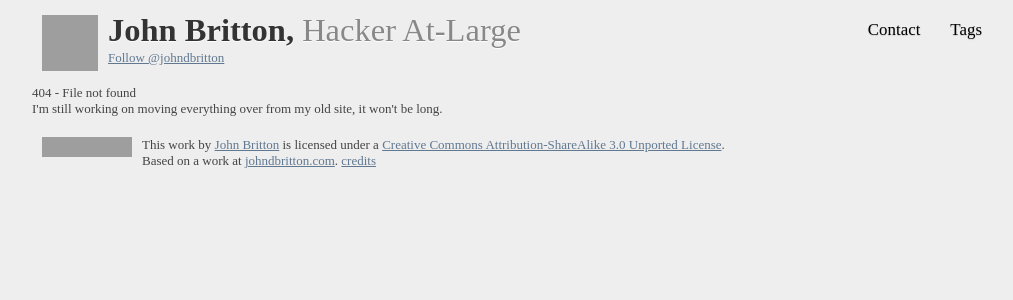
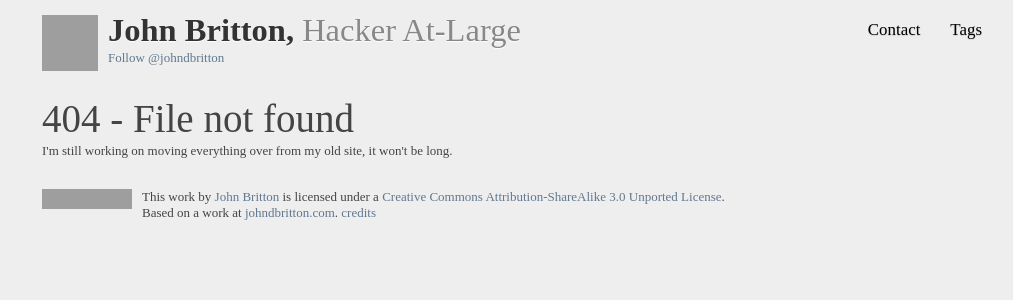
Before and after one commit to johndbritton/johndbritton.github.io, a Jekyll site: the page built from 404.html, in a window 1280 px wide. Shown: the top 300 px of the page, without its empty margins (128-1141 px from the left). Built offline with Jekyll 4.4.1, drawn with Linux system fonts in a browser that asks for light colours; nearby versions of some CDN libraries; some web fonts are replaced; comment, search, counter and statistics services are not loaded; grey boxes are pictures that could not be loaded.

Commit message:
cleaned up css styles

```diff
--- a/css/style.css
+++ b/css/style.css
@@ -85,6 +85,10 @@ a:hover { color: #036; }
    ||                                              ||
     \\ ========================================== //
 */
+
+/*
+// Fonts
+*/
 @font-face {
   font-family: 'PT Sans';
   font-style: italic;
@@ -134,6 +138,9 @@ a:hover { color: #036; }
   src: local('Arvo Italic'), local('Arvo-Italic'), url('http://themes.googleusercontent.com/font?kit=ui4L3MaHUbARhH-m5bxHRevvDin1pK8aKteLpeZ5c0A') format('woff');
 }
 
+/*
+// Base Elements
+*/
 body {
   background-color: #eeeeee;
   font-family: 'PT Sans';
@@ -145,31 +152,33 @@ h1, h2, h3, h4, h5, h6 {
 em{
   font-style: italic;
 }
-.engrave {
-  color: #333333;
-  text-shadow: 0px 1px 1px #ffffff;
+a{
+  text-decoration: none;
 }
 
+/*
+// Contain everything
+*/
 #container {
   width: 960px;
   margin: auto;
 }
 
+/*
+// Site header
+*/
 header {
   margin: 10px;
   clear: both;
   overflow: auto;
 }
-
 #avatar {
   margin: 5px 10px 0 0;
   float: left;
 }
-
 #heading{
   float: left;
 }
-
 #title h1 {
   color: #333333;
   text-shadow: 0px 1px 1px #ffffff;
@@ -180,13 +189,15 @@ header {
   color: #888888;
   font-weight: normal;
 }
-
 #twitter {
   height: 20px;
   width: 300px;
   float: left;
 }
 
+/*
+// Navigation
+*/
 #navigation {
   float: right;
 }
@@ -208,15 +219,36 @@ header {
   margin-left: 30px;
 }
 
+/*
+// Content Area
+*/
 #main {
   clear: both;
 }
 
+/*
+// Footer
+*/
+footer {
+  clear: both;
+  overflow: auto;
+  margin: 10px 0px;
+}
+#cclicense {
+  margin: 10px;
+}
+#cclicense img{
+  float: left;
+  padding-right: 10px;
+}
+
+/*
+// Homepage photo and description
+*/
 #feature{
   overflow: auto;
   margin: 10px 0;
 }
-
 #intro {
   text-align: right;
   width: 140px;
@@ -232,7 +264,6 @@ header {
   font-size: 1.1em;
   margin-top: 10px;
 }
-
 #portrait {
   margin: 0px 10px;
   float:right;
@@ -241,6 +272,7 @@ header {
   display: block;
 }
 
+
 #blog {
   float: right;
   margin: 10px;
@@ -248,6 +280,9 @@ header {
   clear: both;
 }
 
+/*
+// Post listings
+*/
 ul.posts h2 {
   font-size: 2em;
 }
@@ -259,6 +294,9 @@ ul.posts {
 ul.posts li.post {
   margin: 0 0 30px 0px;
   padding-left: 84px;
+}
+ul.posts li.post .comment-count{
+  clear: left;
 }
 ul.posts li.category-education{
   background: url('/img/category/education.png') no-repeat left;
@@ -291,10 +329,9 @@ ul.posts li.category-travel{
   background: url('/img/category/travel.png') no-repeat left;
 }
 
-.post .comment-count{
-  clear: left;
-}
-
+/*
+// Tags
+*/
 .tags{
   margin:0;
   padding:0;
@@ -302,7 +339,6 @@ ul.posts li.category-travel{
   margin:5px 0;
   list-style:none;
 }
-
 .tags li, .tags a{
   float:left;
   position:relative;
@@ -311,7 +347,6 @@ ul.posts li.category-travel{
   line-height:16px;
   font-size:10px;
 }
-
 .tags a{
   padding:0 10px 0 10px;
   background:#ffffff;
@@ -333,56 +368,56 @@ border-top-left-radius:4px;
 
   border-style: none none none solid;
 }
-
 .tags a:hover{background:#FFFFFF; color:#003366;}
 .tags a:hover{border-color: #003366;}
-
-#blog a{
-  text-decoration: none;
+#tags ul {
+  list-style-type: none;
+  margin: 0;
+  padding: 0;
+}
+#tags li {
+  margin: 10px;
+  float: left;
 }
 
+/*
+// Post page
+*/
+#post-page{}
 #viewall {
   text-align: center;
 }
-
 #post {
   clear: both;
 }
-
 #post-title h1 {
   font-size: 2em;
   margin: 40px auto;
   text-align: center;
   width: 750px;
 }
-
 #post-body h1 {
   font-size: 1.2em;
   margin: 15px 0;
 }
-
 #post-body {
   font-size: 1.3em;
   line-height: 1.5em;
   width: 600px;
   margin: auto;
 }
-
 #post-body p{
   margin: 10px 0;
 }
-
 #post-body img, #post-body iframe, #post-body embed{
   display: block;
   margin: 20px auto;
 }
-
 #post-body ul, #post-body ol, #post-body dl {
   width: 500px;
   margin: 20px auto;
   padding-left: 25px;
 }
-
 #post-body blockquote{
   width: 500px;
   padding: 10px;
@@ -397,43 +432,41 @@ border-style: none none none solid;
   background: url(/img/open-quote.gif) no-repeat left top;
   padding-left: 18px;
 }
-
 #related {
   width: 600px;
   margin: 10px auto;
 }
-
 #related h2 {
   font-size: 1.5em;
   margin: 10px 0 20px;
 }
-
 #related ul{
   padding: 0;
   margin: 0;
 }
-
 #related li {
   font-size: 1.3em;
   margin: 10px 0;
   list-style-type: none;
 }
-
 #comments {
   width: 600px;
   margin: 10px auto;
 }
 
-#tags ul {
-  list-style-type: none;
-  margin: 0;
-  padding: 0;
+/*
+// Not found page
+*/
+#notfound-page{
+  padding: 10px;
 }
-#tags li {
-  margin: 10px;
-  float: left;
+#notfound-page h1{
+  font-size: 3em;
 }
 
+/*
+// Reusable call to action button
+*/
 a.cta-button {
   display: block;
   width: 250px;
@@ -465,7 +498,6 @@ a.cta-button {
   text-align: center;
   text-shadow: 0 -1px 0 #4c9021;
 }
-
 a.cta-button:hover {
   background-color: #76b347;
   background-image: -webkit-gradient(linear, left top, left bottom, from(#76b347), to(#5e9e2e));
@@ -483,7 +515,6 @@ a.cta-button:hover {
   cursor: pointer;
   text-decoration: none;
 }
-
 a.cta-button:active {
   border: 1px solid #5b992b;
   border-bottom: 1px solid #538c27;
@@ -494,7 +525,9 @@ a.cta-button:active {
   box-shadow: inset 0 0 8px 4px #548c29, 0 1px 0 0 #eeeeee;
 }
 
-
+/*
+// Tag cloud
+*/
 .weight-1{
   font-size: 1.2em;
 }
@@ -546,31 +579,6 @@ a.cta-button:active {
 .weight-46, .weight-47, .weight-48, .weight-49, .weight-50{
   font-size: 4.4em;
 }
-
-
-
-#notfound{
-  padding: 10px;
-}
-
-#notfound h1{
-  font-size: 3em;
-}
-
-footer {
-  clear: both;
-  overflow: auto;
-  margin: 10px 0px;
-}
-
-#cclicense {
-  margin: 10px;
-}
-
-#cclicense img{
-  float: left;
-  padding-right: 10px;
-}
 /*
     // ========================================== \\
    ||                                              ||
```
Lines whose indentation alone changed are shown as unchanged.
